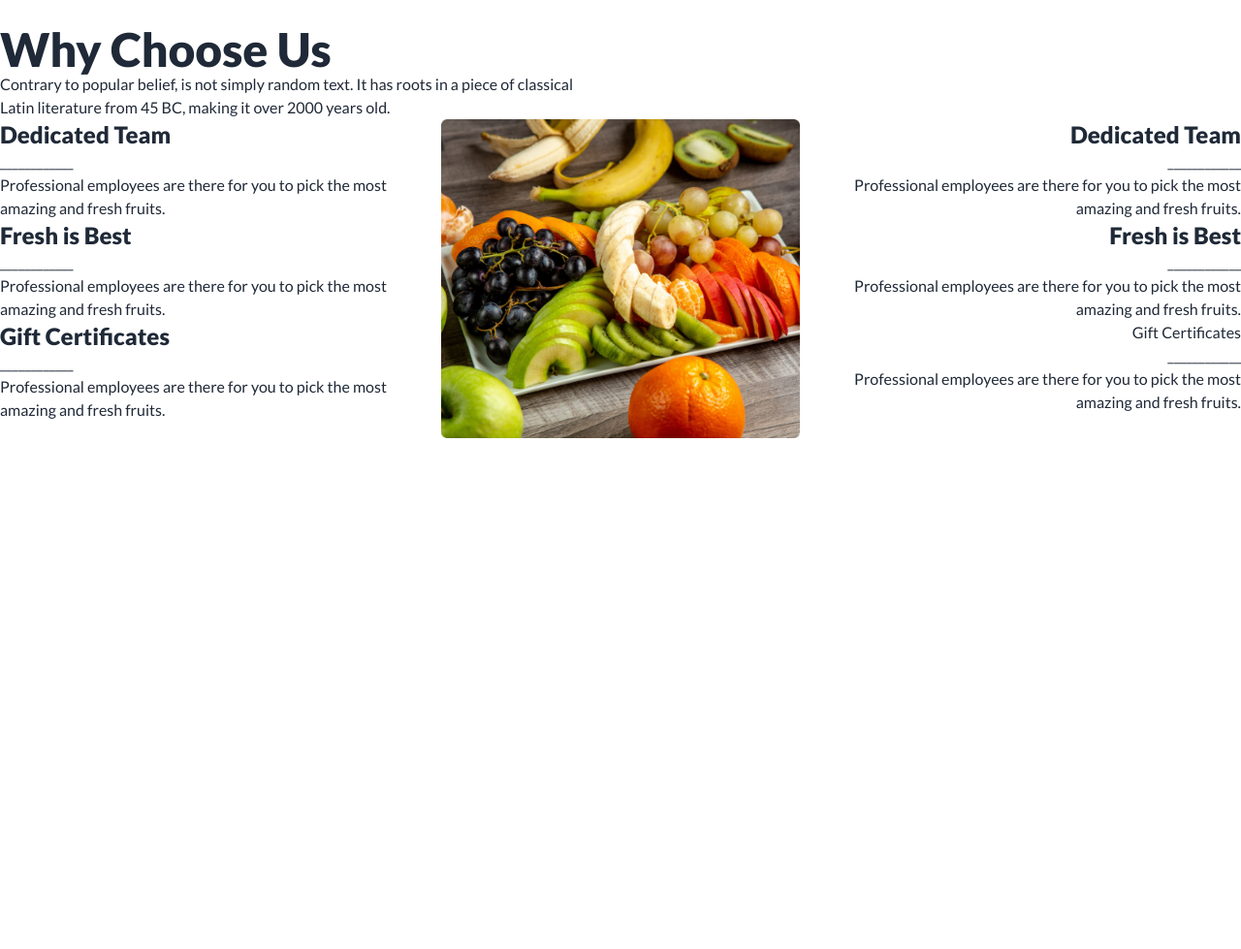
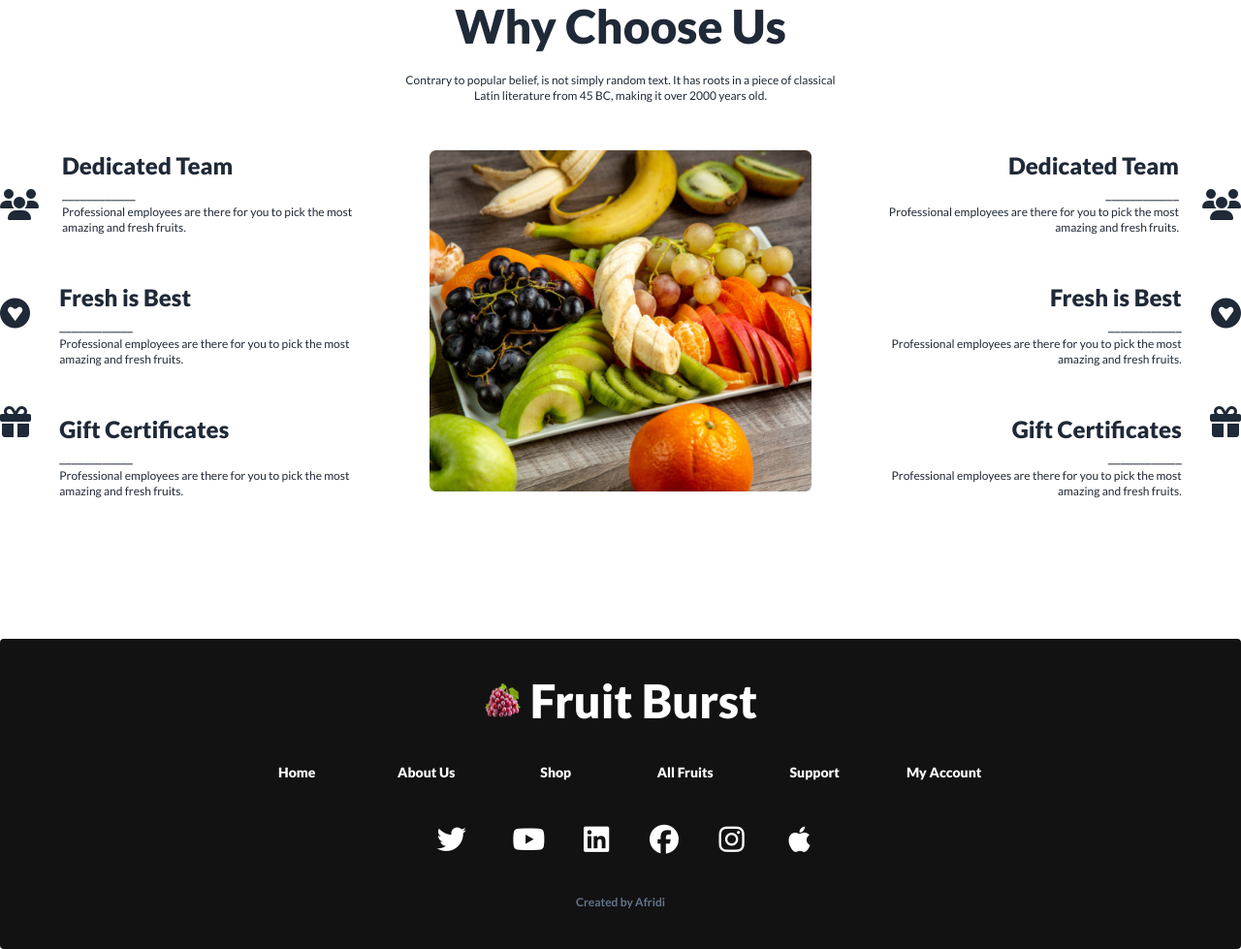
Before and after one commit to iamafridi/fruit-online, a plain HTML site: page index.html in a window 1280 px wide. Shown: the part 3019-3998 px from the top of the page at 97% size. Before the commit the page ends 3471 px from the top, so only its background shows below. Drawn offline with nearby package versions, Linux system fonts and the light colour scheme.

Commit message:
completed the page

```diff
--- a/index.html
+++ b/index.html
@@ -839,54 +839,89 @@
             </div>
       </section>
 
-      Why Choose Us section
-<section class=" mt-36">
+      <!-- Why Choose Us section  -->
+<section class="container mx-auto mt-36">
 
-    <div class="text-center md:text-left">
-<h3 class="text-5xl font-extrabold">Why Choose Us</h3>
-<p>Contrary to popular belief, is not simply random text. It has roots in a piece of classical <br> Latin literature from 45 BC, making it over 2000 years old.</p>
+    <div class=" justify-center text-center mb-12 ">
+<h3 class="text-5xl font-extrabold mb-6">Why Choose Us</h3>
+<p class="font-medium fruit-color text-xs">Contrary to popular belief, is not simply random text. It has roots in a piece of classical <br> Latin literature from 45 BC, making it over 2000 years old.</p>
 
     </div
     >
-    <div class="flex">
+    <div class=" grid justify-center grid-cols-1 lg:grid-cols-3 gap-12 ">
     <!-- left text  -->
  <div class="text-start">
-    <div >
+   <div class="flex items-center gap-6">
+   <div class="w-12 h-12 rounded-full">
+    <i class="fa-solid fa-users fa-2xl"></i>
+   </div>
+    <div class="mb-12" >
         <h2 class="text-2xl font-extrabold">Dedicated Team</h2>
         <p>____________</p>
-        <p class="font-medium">Professional employees are there for you to pick the most amazing and fresh fruits.</p>
+        <p class="font-medium fruit-color text-xs ">Professional employees are there for you to pick the most amazing and fresh fruits.</p>
+            </div>
+   </div>
+   <div class="flex items-center gap-6">
+    <div class="w-12 h-12 rounded-full">
+        <i class="fa-brands fa-gratipay fa-2xl "></i>
     </div>
     <div>
         <h2 class="text-2xl font-extrabold">Fresh is Best</h2>
         <p>____________</p>
-        <p class="font-medium">Professional employees are there for you to pick the most amazing and fresh fruits.</p>
+        <p class="font-medium fruit-color text-xs">Professional employees are there for you to pick the most amazing and fresh fruits.</p>
             </div>
-    <div>
+   </div>
+
+    <div class="flex items-center gap-6">
+            <div  class="w-12 h-12 rounded-full">
+                <i class="fa-solid fa-gift fa-2xl"></i>
+            </div>
+            <div class="mt-12">
                 <h2 class="text-2xl font-extrabold">Gift Certificates</h2>
                 <p>____________</p>
-        <p class="font-medium">Professional employees are there for you to pick the most amazing and fresh fruits.</p>
+                <p class="font-medium fruit-color text-xs">Professional employees are there for you to pick the most amazing and fresh fruits.</p>
+                    </div>
+
     </div>
  </div>
+
     <!-- middle img  -->
-<div>
+<div class="w-116 h-104">
 <img src="images/whychoose1.png" alt="">
 </div>
 <!-- right text  -->
 <div class="text-end">
-    <div >
+    <div class="flex items-center gap-6">
+     <div class="mb-12" >
          <h2 class="text-2xl font-extrabold">Dedicated Team</h2>
          <p>____________</p>
-        <p class="font-medium">Professional employees are there for you to pick the most amazing and fresh fruits.</p>
+         <p class="font-medium fruit-color text-xs ">Professional employees are there for you to pick the most amazing and fresh fruits.</p>
              </div>
+             <div class="w-12 h-12 rounded-full">
+                <i class="fa-solid fa-users fa-2xl"></i>
+               </div>
+    </div>
+    <div class="flex items-center gap-6">
+
         <div>
             <h2 class="text-2xl font-extrabold">Fresh is Best</h2>
             <p>____________</p>
-        <p class="font-medium">Professional employees are there for you to pick the most amazing and fresh fruits.</p>
+            <p class="font-medium fruit-color text-xs">Professional employees are there for you to pick the most amazing and fresh fruits.</p>
                 </div>
-    <div>
-        <h2class="text-2xl font-extrabold">Gift Certificates</h2>
+          <div class="w-12 h-12 rounded-full">
+                    <i class="fa-brands fa-gratipay fa-2xl "></i>
+                </div>
+       </div>
+            <div class="flex items-center gap-6">
+
+                <div class="mt-12">
+                    <h2 class="text-2xl font-extrabold">Gift Certificates</h2>
                     <p>____________</p>
-        <p class="font-medium">Professional employees are there for you to pick the most amazing and fresh fruits.</p>
+                    <p class="font-medium fruit-color text-xs">Professional employees are there for you to pick the most amazing and fresh fruits.</p>
+                        </div>
+
+                        <div  class="w-12 h-12 rounded-full">
+                            <i class="fa-solid fa-gift fa-2xl"></i>
                         </div>
         </div>
     </div>
@@ -895,6 +930,38 @@
 
 </section>
 
+<!-- footer  -->
+<footer class="mt-36 footer footer-center p-10 bg-[#121212] text-[#fff] rounded">
+    <!-- logo -->
+    <div class=" flex">
+        <img class="w-10 h-10" src="images/fruit1.png" alt=" fruit logo">
+        <h1 class="text-5xl font-extrabold">
+            Fruit Burst</h1>
+    </div>
+
+    <div>
+        <div class="grid grid-cols-3 md:grid-cols-4 lg:grid-cols-6 gap-14 font-extrabold ">
+            <a class="link link-hover">Home</a>
+            <a class="link link-hover">About Us</a>
+            <a class="link link-hover">Shop</a>
+            <a class="link link-hover">All Fruits</a>
+
+            <a class="link link-hover">Support</a>
+            <a class="link link-hover">My Account</a>
+        </div>
+    </div>
+    <div>
+        <div class="grid grid-cols-3 md:grid-cols-4 lg:grid-cols-6  gap-4 text-xl md:text-3xl space-x-2 md:space-x-5">
+            <a href="#"> <i class="fa-brands fa-twitter "></i></a>
+            <a href="#"> <i class="fa-brands fa-youtube"></i></a>
+            <a href="#"> <i class="fa-brands fa-linkedin"></i></a>
+            <a href="#"> <i class="fa-brands fa-facebook"></i></a>
+            <a href="#"><i class="fa-brands fa-instagram"></i></a>
+            <a href="#"> <i class="fa-brands fa-apple"></i></a>
+        </div>
+    </div>
+    <p class="text-center text-slate-500 font-semibold text-xs"> Created by Afridi</p>
+</footer>
     </main>
   </body>
 </html>
```
Lines whose indentation alone changed are shown as unchanged.
